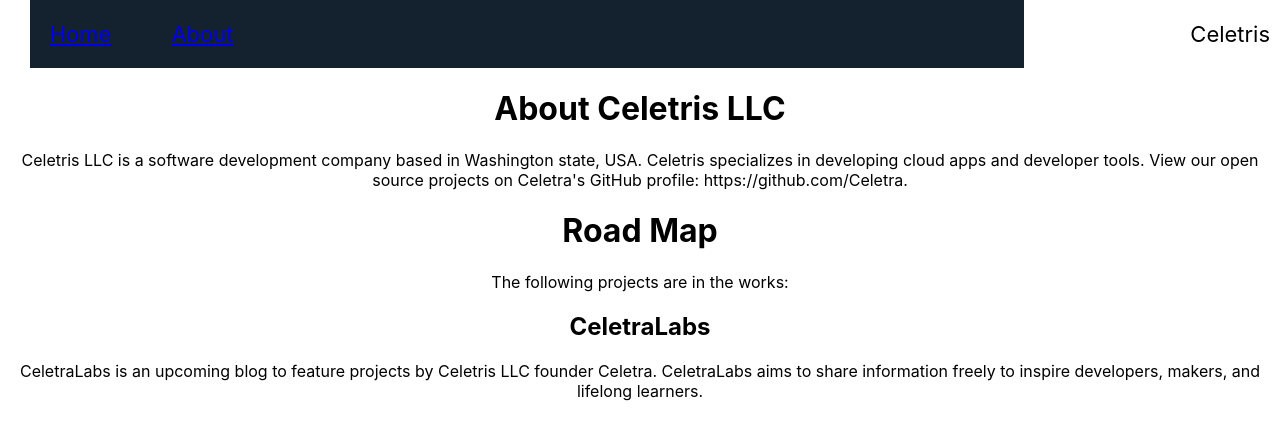
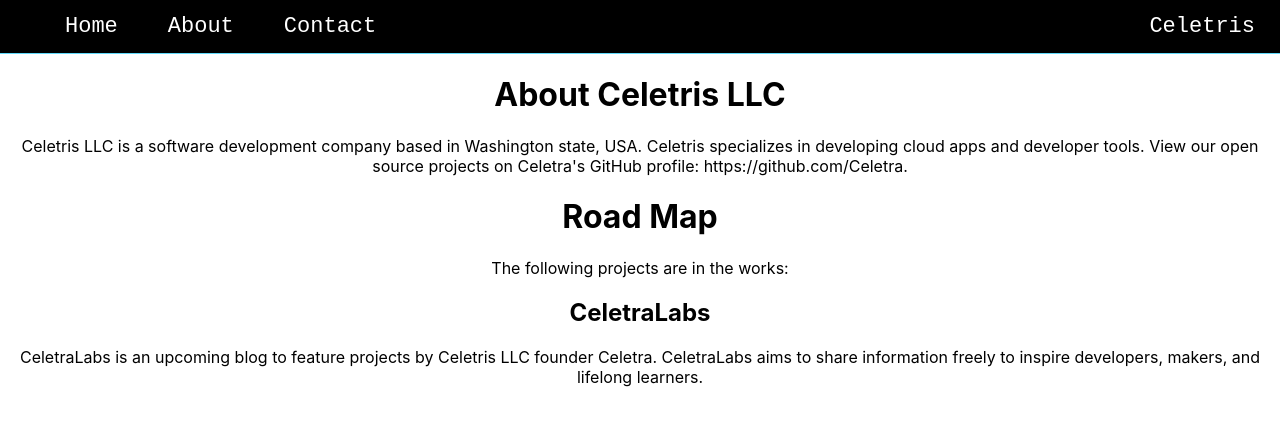
Before and after one commit to Celetra/celetris-website, a React (Create React App) app: page /about in a window 1280 px wide. Shown: the top 440 px of the page. Built offline with nearby package versions, Linux system fonts and the light colour scheme.

Commit message:
Navbar base implementation complete

```diff
--- a/src/App.css
+++ b/src/App.css
@@ -22,17 +22,6 @@
   grid-column: auto;
 }
 
-.App-header {
-  background-color: white;
-  min-height: 8.5vh;
-  display: grid;
-  grid-template-columns: [navbar] 80% [slogan] 20%;
-  grid-template-rows: auto;
-  grid-row: 1 / 2;
-  font-size: calc(10px + 1.5vmin);
-  color: black;
-}
-
 .App-link {
   color: #61dafb;
 }
@@ -47,28 +36,27 @@
 }
 
 .navbar {
-  display: flex;
-  flex-direction: row;
-  align-items: center;
-  justify-content: flex-start;
-  grid-column: 1 / 2;
-  margin-left: 30px;
-  background-color: rgb(19, 34, 46);
-  color: white;
+  margin: 0;
+  padding: 0;
+  border-bottom: solid thin;
+  border-color: #61dafb;
+  background-color: black;
+  padding-left: 40px;
+  overflow: hidden;
 }
 
 .navitem {
   display: block;
-  margin-left: 20px;
-  margin-right: 40px;
+  color: white;
+  float: left;
+  list-style-type: none;
+  font-family: 'Courier New', Courier, monospace;
+  text-decoration: none;
+  text-align: center;
+  font-size: calc(10px + 1.5vmin);
+  padding: 14px 25px;
 }
 
-.slogan {
-  display: flex;
-  flex-direction: row;
-  align-items: center;
-  grid-column: 2 / 3;
-  justify-self: end;
-  margin-left: 10px;
-  margin-right: 10px;
+.navitem:hover {
+  background-color: rgb(63, 63, 63);
 }
--- a/src/App.js
+++ b/src/App.js
@@ -6,7 +6,6 @@
 import { BrowserRouter as Router, Switch, Route } from 'react-router-dom';
 
 function App() {
-  const showNavBar = false;
   return (
     <Router>
       <div className="App">
--- a/src/Nav.js
+++ b/src/Nav.js
@@ -1,20 +1,23 @@
 import React, { Component } from "react";
-import { Link} from 'react-router-dom';
+import { Link } from 'react-router-dom';
 
 function Nav(props) {
     return (
         <header className="App-header">
-            <div id="navbar" className="navbar">
+            <ul id="navbar" className="navbar">
                 <Link to="/">
-                    <div className="navitem">Home</div>
+                    <li className="navitem">Home</li>
                 </Link>
                 <Link to="/about">
-                    <div className="navitem">About</div>
+                    <li className="navitem">About</li>
                 </Link>
-            </div>
-            <div className="slogan">
-                Celetris
-            </div>
+                <Link to="/contact">
+                    <li className="navitem">Contact</li>
+                </Link>
+                <Link to="/">
+                    <li style={{float:"right"}} className="navitem">Celetris</li>
+                </Link>
+            </ul>
         </header>
     );
 }
```
